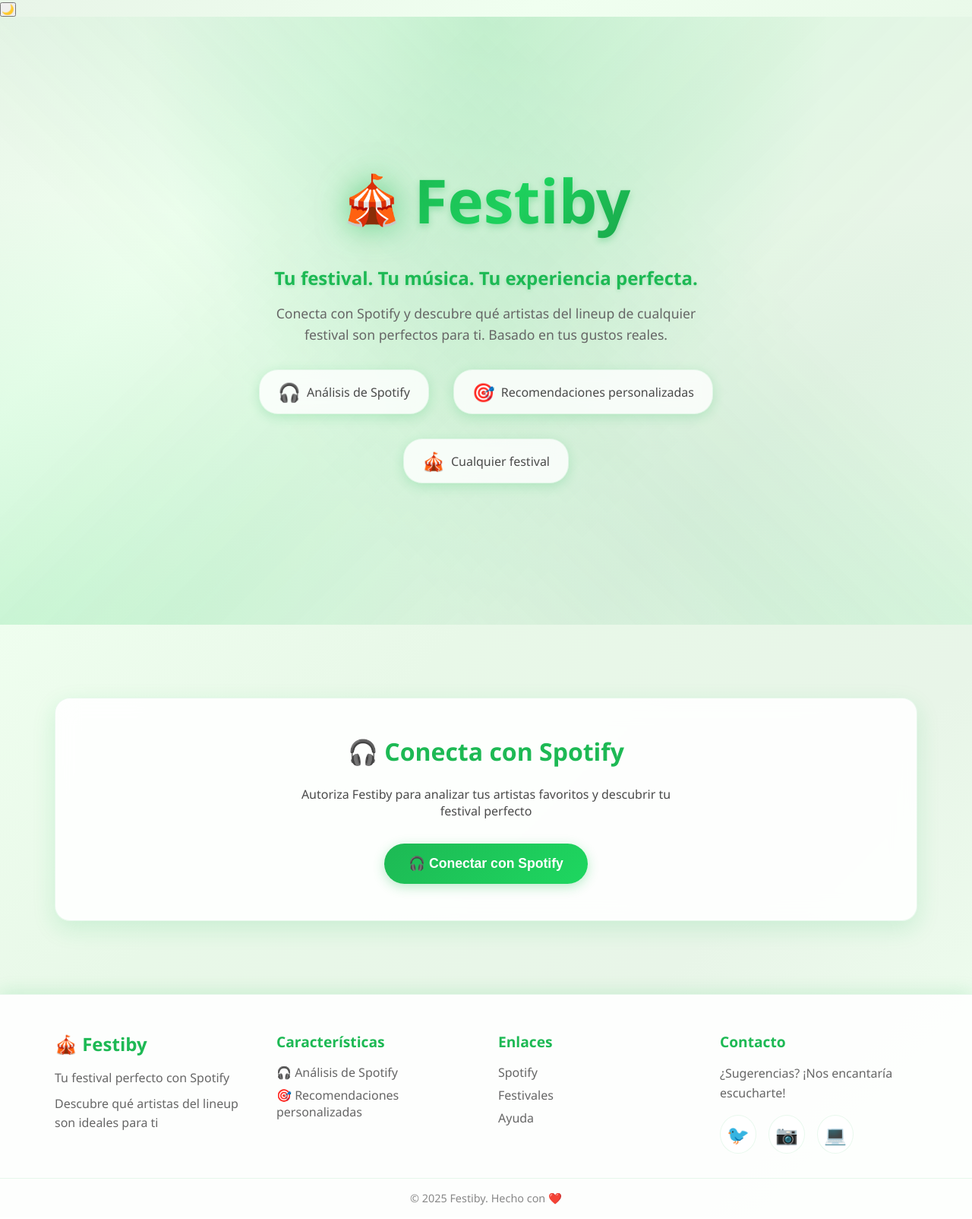
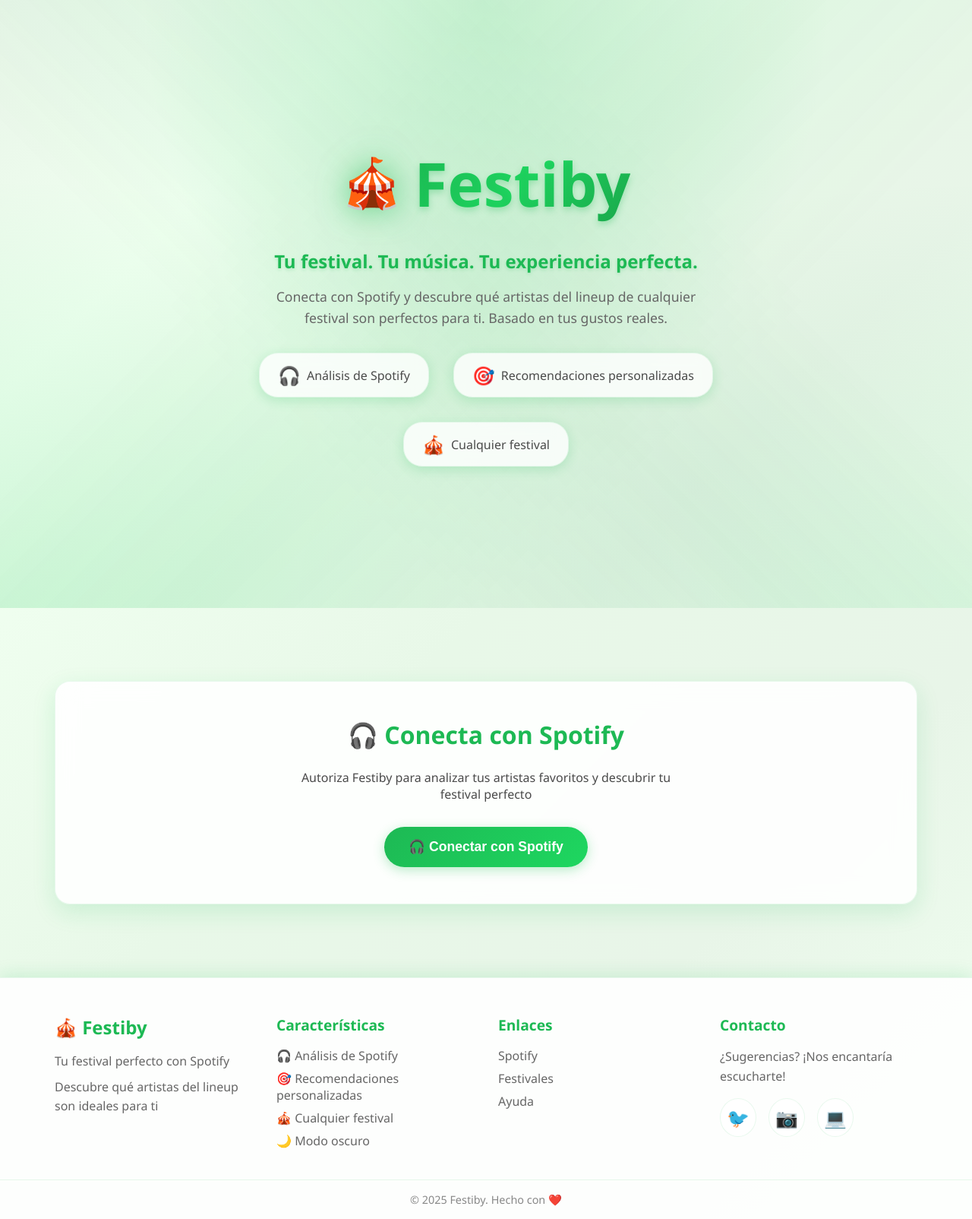
Before and after one commit to cantsbee/lean-af, a website built with Vite: page index.html in a window 1280 px wide. Shown: the whole page at 76% size. Built offline with nearby package versions, Linux system fonts and the light colour scheme.

Commit message:
Update index.html

```diff
--- a/index.html
+++ b/index.html
@@ -7,11 +7,6 @@
     <link rel="stylesheet" href="./src/style.css">
 </head>
 <body>
-    <!-- Botón de cambio de tema -->
-    <button class="theme-toggle" id="theme-toggle" title="Cambiar tema">
-        <span class="icon">🌙</span>
-    </button>
-
     <!-- Hero Section -->
     <div class="hero">
         <div class="hero-background">
@@ -106,8 +101,8 @@
                 <ul>
                     <li>🎧 Análisis de Spotify</li>
                     <li>🎯 Recomendaciones personalizadas</li>
-
-
+                    <li>🎪 Cualquier festival</li>
+                    <li>🌙 Modo oscuro</li>
                 </ul>
             </div>
 
```
